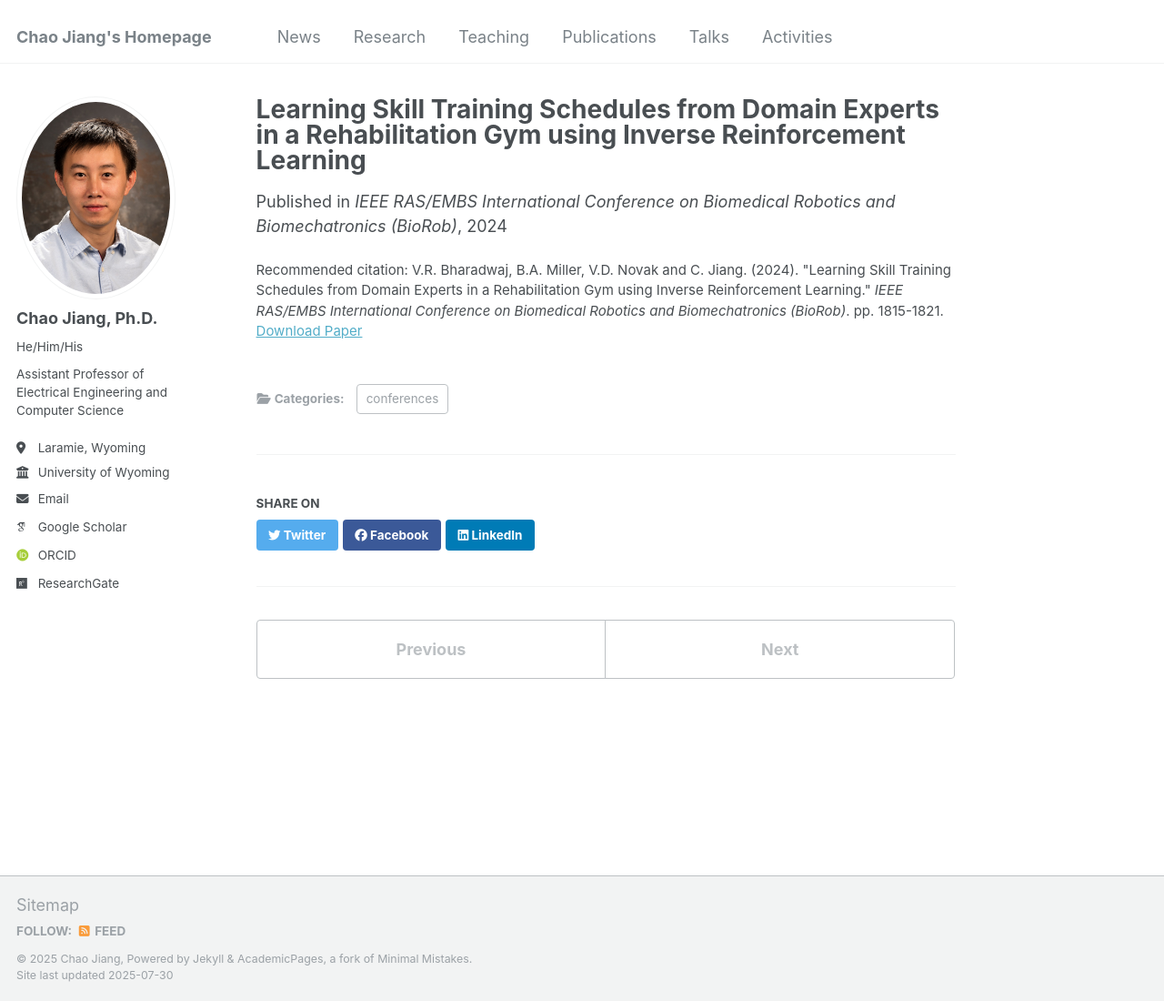
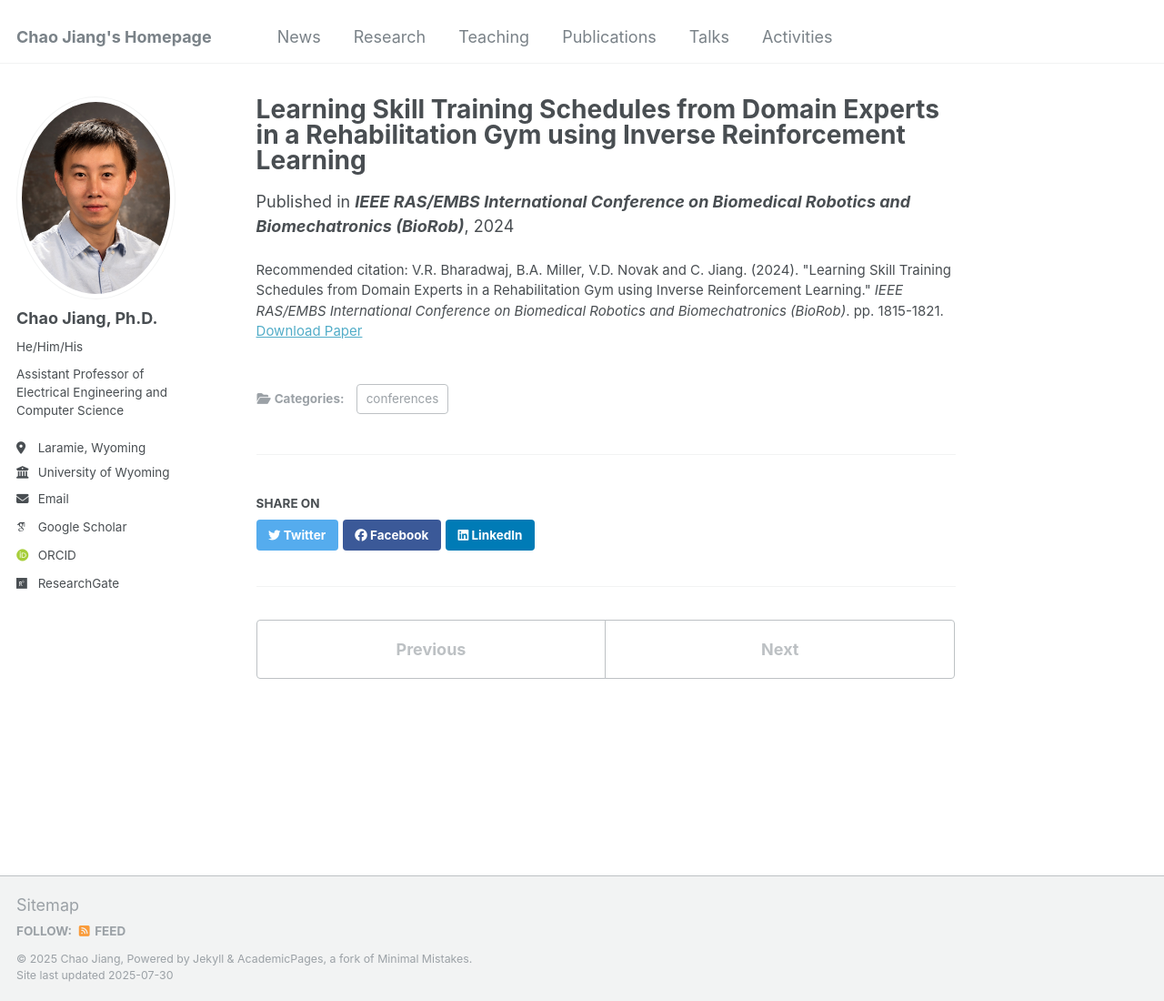
Before and after one commit to cjiang6/cjiang6.github.io, a Jekyll site: the page built from _publications/2024-10-23.md, in a window 1280 px wide and 1100 px high. Shown: the whole window at 91% size. Built offline with Jekyll 4.4.1, drawn with Linux system fonts in a browser that asks for light colours; some web fonts are replaced.

Commit message:
Update 2024-10-23.md

```diff
--- a/_publications/2024-10-23.md
+++ b/_publications/2024-10-23.md
@@ -5,7 +5,7 @@ category: conferences
 #permalink: /publication/2010-10-01-paper-title-number-2
 #excerpt: 'This paper is about the number 2. The number 3 is left for future work.'
 date: 2024-10-23
-venue: 'IEEE RAS/EMBS International Conference on Biomedical Robotics and Biomechatronics (BioRob)'
+venue: '<b>IEEE RAS/EMBS International Conference on Biomedical Robotics and Biomechatronics (BioRob)</b>'
 #slidesurl: 'http://academicpages.github.io/files/slides2.pdf'
 paperurl: 'https://ieeexplore.ieee.org/document/10719705'
 citation: 'V.R. Bharadwaj, B.A. Miller, V.D. Novak and C. Jiang. (2024). &quot;Learning Skill Training Schedules from Domain Experts in a Rehabilitation Gym using Inverse Reinforcement Learning.&quot; <i>IEEE RAS/EMBS International Conference on Biomedical Robotics and Biomechatronics (BioRob)</i>. pp. 1815-1821.'
```
